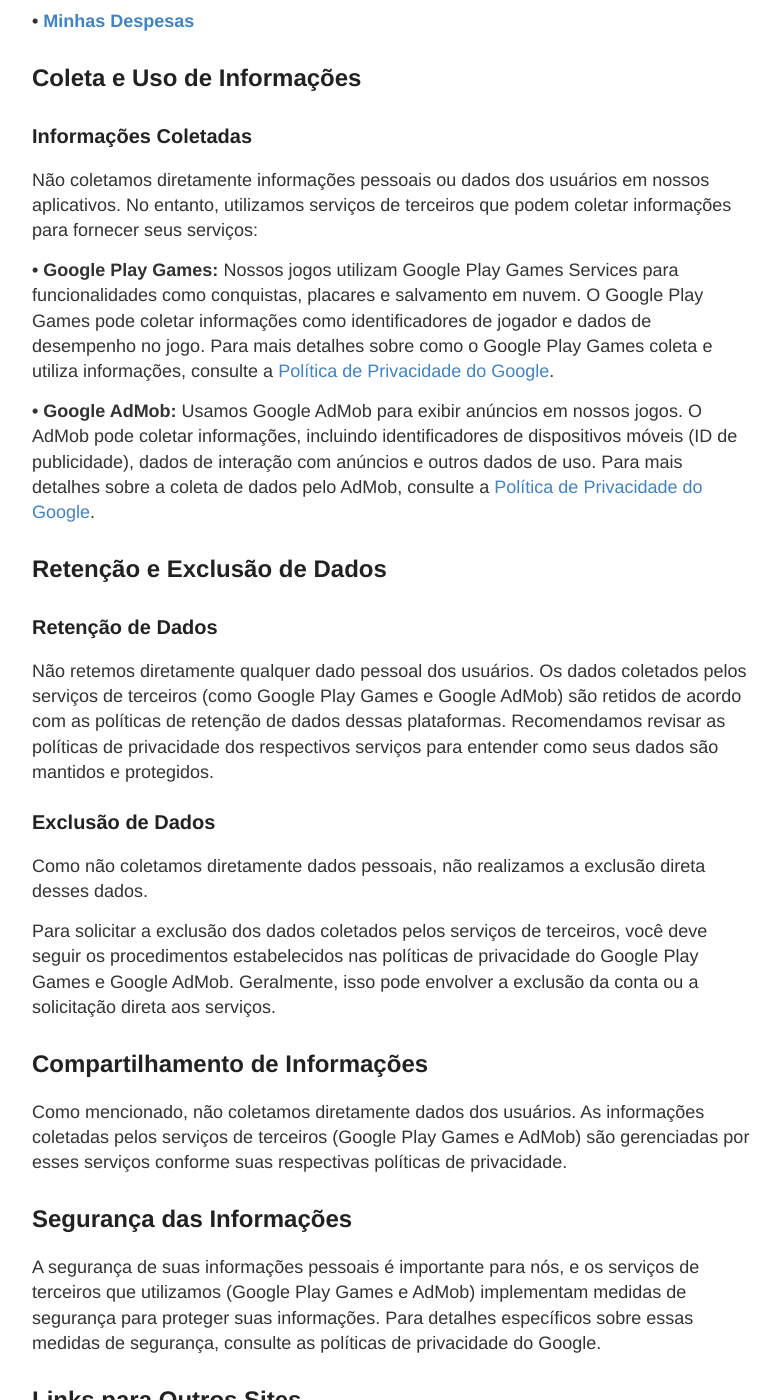
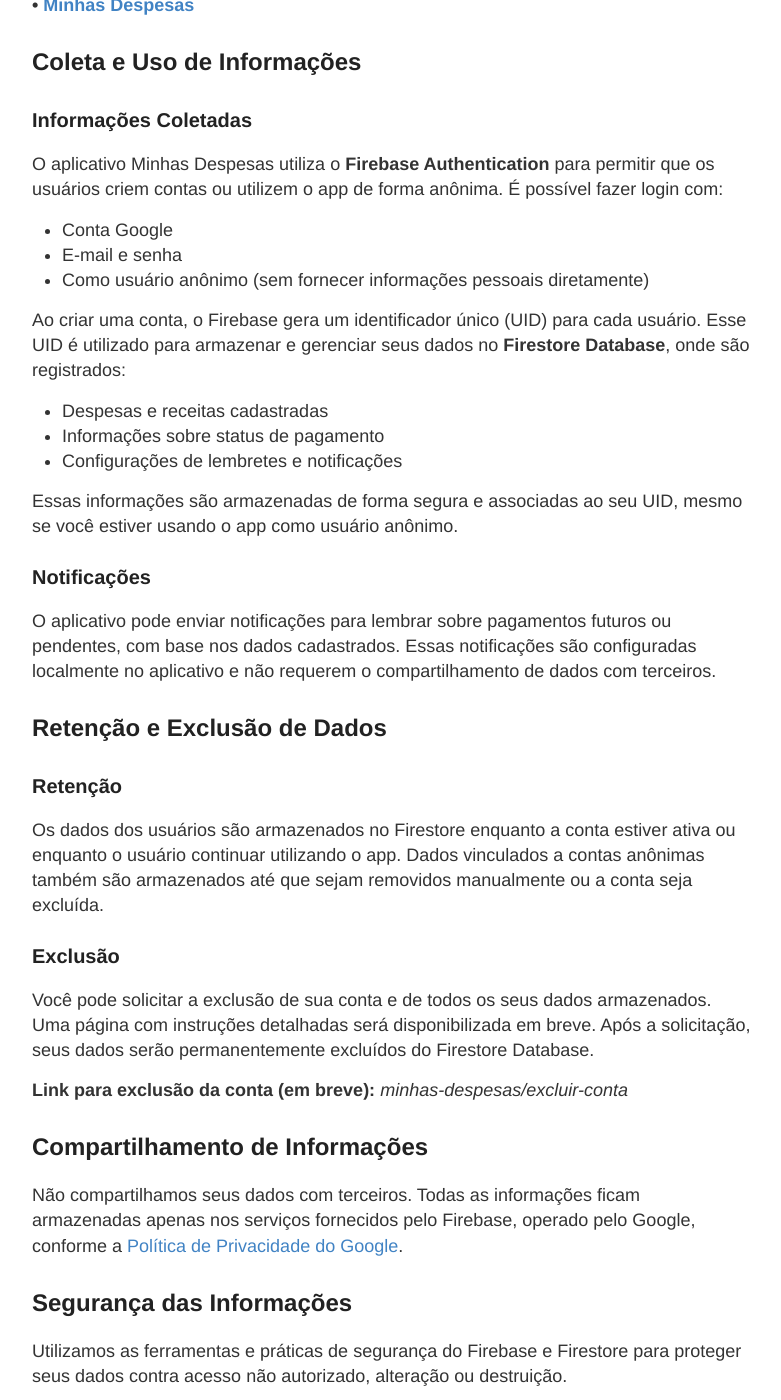
Before and after one commit to giveappsoficial/giveappsoficial.github.io, a Jekyll site: the page built from minhas-despesas/politica-de-privacidade-de-aplicativos.md, in a window 1280 px wide and 1400 px high, scrolled down 478 px. Shown: the whole window, without its empty margins (248-1029 px from the left). Built offline with Jekyll 4.4.1, drawn with Linux system fonts in a browser that asks for light colours; some of the changed text lies outside the part shown.

Commit message:
Update politica-de-privacidade-de-aplicativos.md

```diff
--- a/minhas-despesas/politica-de-privacidade-de-aplicativos.md
+++ b/minhas-despesas/politica-de-privacidade-de-aplicativos.md
@@ -1,60 +1,63 @@
 ---
 layout: page
-title: Política de Privacidade de Aplicativos
-permalink: minhas-despesas/politica-de-privacidade-de-aplicativos/
+title: Política de Privacidade – Minhas Despesas
+permalink: minhas-despesas/politica-de-privacidade/
 redirect_from:
   - minhas-despesas/politica-de-privacidade-de-aplicativos.html
 ---
 
-<h5>Última atualização: 27/04/2025</h5>
+<h5>Última atualização: 06/05/2025</h5>
 
-<p>Esta Política de Privacidade descreve nossas políticas e procedimentos sobre a coleta, uso e divulgação de suas informações quando você usa nossos aplicativos e informa sobre seus direitos de privacidade e como a lei protege você.</p>
+<p>Esta Política de Privacidade descreve como coletamos, usamos e protegemos seus dados pessoais ao utilizar o aplicativo <strong>Minhas Despesas</strong>. Também explica seus direitos relacionados à privacidade e como você pode exercê-los.</p>
 
-<p>Esta Política de Privacidade se aplica aos seguintes aplicativos:</p>
-
-<p><b>• <a href="https://play.google.com/store/apps/details?id=com.studiorock.game" target="_blank">Desafio Estelar</a></b></p>
-<p><b>• <a href="https://play.google.com/store/apps/details?id=com.rochagames.patientzero" target="_blank">Apocalipse Zumbi Paciente Zero</a></b></p>
-<p><b>• <a href="https://play.google.com/store/apps/details?id=com.giveapps.minhasdespesas" target="_blank">Minhas Despesas</a></b></p>
+<h2>Aplicativo Abrangido</h2>
+<p>Esta política se aplica exclusivamente ao aplicativo:</p>
+<p><strong>• <a href="https://play.google.com/store/apps/details?id=com.giveapps.minhasdespesas" target="_blank">Minhas Despesas</a></strong></p>
 
 <h2>Coleta e Uso de Informações</h2>
 <h3>Informações Coletadas</h3>
+<p>O aplicativo Minhas Despesas utiliza o <strong>Firebase Authentication</strong> para permitir que os usuários criem contas ou utilizem o app de forma anônima. É possível fazer login com:</p>
+<ul>
+  <li>Conta Google</li>
+  <li>E-mail e senha</li>
+  <li>Como usuário anônimo (sem fornecer informações pessoais diretamente)</li>
+</ul>
 
-<p>Não coletamos diretamente informações pessoais ou dados dos usuários em nossos aplicativos. No entanto, utilizamos serviços de terceiros que podem coletar informações para fornecer seus serviços:</p>
+<p>Ao criar uma conta, o Firebase gera um identificador único (UID) para cada usuário. Esse UID é utilizado para armazenar e gerenciar seus dados no <strong>Firestore Database</strong>, onde são registrados:</p>
+<ul>
+  <li>Despesas e receitas cadastradas</li>
+  <li>Informações sobre status de pagamento</li>
+  <li>Configurações de lembretes e notificações</li>
+</ul>
 
-<p><b>• Google Play Games:</b> Nossos jogos utilizam Google Play Games Services para funcionalidades como conquistas, placares e salvamento em nuvem. O Google Play Games pode coletar informações como identificadores de jogador e dados de desempenho no jogo. Para mais detalhes sobre como o Google Play Games coleta e utiliza informações, consulte a <a href="https://policies.google.com/privacy" target="_blank">Política de Privacidade do Google</a>.</p>
+<p>Essas informações são armazenadas de forma segura e associadas ao seu UID, mesmo se você estiver usando o app como usuário anônimo.</p>
 
-<p><b>• Google AdMob:</b> Usamos Google AdMob para exibir anúncios em nossos jogos. O AdMob pode coletar informações, incluindo identificadores de dispositivos móveis (ID de publicidade), dados de interação com anúncios e outros dados de uso. Para mais detalhes sobre a coleta de dados pelo AdMob, consulte a <a href="https://policies.google.com/privacy" target="_blank">Política de Privacidade do Google</a>.</p>
+<h3>Notificações</h3>
+<p>O aplicativo pode enviar notificações para lembrar sobre pagamentos futuros ou pendentes, com base nos dados cadastrados. Essas notificações são configuradas localmente no aplicativo e não requerem o compartilhamento de dados com terceiros.</p>
 
 <h2>Retenção e Exclusão de Dados</h2>
-<h3>Retenção de Dados</h3>
+<h3>Retenção</h3>
+<p>Os dados dos usuários são armazenados no Firestore enquanto a conta estiver ativa ou enquanto o usuário continuar utilizando o app. Dados vinculados a contas anônimas também são armazenados até que sejam removidos manualmente ou a conta seja excluída.</p>
 
-<p>Não retemos diretamente qualquer dado pessoal dos usuários.
-Os dados coletados pelos serviços de terceiros (como Google Play Games e Google AdMob) são retidos de acordo com as políticas de retenção de dados dessas plataformas. Recomendamos revisar as políticas de privacidade dos respectivos serviços para entender como seus dados são mantidos e protegidos.</p>
+<h3>Exclusão</h3>
+<p>Você pode solicitar a exclusão de sua conta e de todos os seus dados armazenados. Uma página com instruções detalhadas será disponibilizada em breve. Após a solicitação, seus dados serão permanentemente excluídos do Firestore Database.</p>
 
-<h3>Exclusão de Dados</h3>
-
-<p>Como não coletamos diretamente dados pessoais, não realizamos a exclusão direta desses dados.</p>
-<p>Para solicitar a exclusão dos dados coletados pelos serviços de terceiros, você deve seguir os procedimentos estabelecidos nas políticas de privacidade do Google Play Games e Google AdMob. Geralmente, isso pode envolver a exclusão da conta ou a solicitação direta aos serviços.</p>
-
+<p><strong>Link para exclusão da conta (em breve):</strong> <em>minhas-despesas/excluir-conta</em></p>
 
 <h2>Compartilhamento de Informações</h2>
-<p>Como mencionado, não coletamos diretamente dados dos usuários. As informações coletadas pelos serviços de terceiros (Google Play Games e AdMob) são gerenciadas por esses serviços conforme suas respectivas políticas de privacidade.</p>
+<p>Não compartilhamos seus dados com terceiros. Todas as informações ficam armazenadas apenas nos serviços fornecidos pelo Firebase, operado pelo Google, conforme a <a href="https://policies.google.com/privacy" target="_blank">Política de Privacidade do Google</a>.</p>
 
 <h2>Segurança das Informações</h2>
-<p>A segurança de suas informações pessoais é importante para nós, e os serviços de terceiros que utilizamos (Google Play Games e AdMob) implementam medidas de segurança para proteger suas informações. Para detalhes específicos sobre essas medidas de segurança, consulte as políticas de privacidade do Google.</p>
+<p>Utilizamos as ferramentas e práticas de segurança do Firebase e Firestore para proteger seus dados contra acesso não autorizado, alteração ou destruição.</p>
 
-<h2>Links para Outros Sites</h2>
-<p>Nossos serviços podem conter links para outros sites que não são operados por nós. Se você clicar em um link de terceiros, será direcionado ao site desse terceiro. Recomendamos fortemente que você reveja a Política de Privacidade de cada site que visita. Não temos controle e não assumimos responsabilidade pelo conteúdo, políticas de privacidade ou práticas de quaisquer sites ou serviços de terceiros.</p>
+<h2>Privacidade de Crianças</h2>
+<p>O aplicativo Minhas Despesas não é direcionado a crianças. Não coletamos intencionalmente dados pessoais de menores de 13 anos. Caso tomemos conhecimento de que coletamos dados pessoais de uma criança sem o consentimento dos pais, tomaremos as medidas necessárias para removê-los.</p>
 
-<h2>Privacidade das Crianças</h2>
-<p>Alguns de nossos aplicativos são destinados a todas as idades, a partir de 6 anos. Não coletamos intencionalmente informações pessoais de crianças. Os serviços de terceiros que utilizamos (Google Play Games e AdMob) podem coletar dados conforme suas próprias políticas de privacidade.</p>
+<h2>Alterações a Esta Política</h2>
+<p>Podemos atualizar esta Política de Privacidade periodicamente. Quaisquer mudanças entrarão em vigor quando publicadas nesta página, com a data de atualização ajustada no topo. Recomendamos que você revise esta página regularmente.</p>
 
-<p>Se você é pai/mãe ou responsável e está ciente de que seu filho nos forneceu dados pessoais através desses serviços de terceiros, entre em contato conosco. Se tomarmos conhecimento de que coletamos dados pessoais de crianças sem verificação do consentimento dos pais, tomaremos medidas para remover essas informações de nossos servidores.</p>
-
-<h2>Alterações a Esta Política de Privacidade</h2>
-<p>Podemos atualizar nossa Política de Privacidade de tempos em tempos. Notificaremos você de quaisquer mudanças publicando a nova Política de Privacidade nesta página e atualizando a "Data de Atualização" no topo desta Política de Privacidade. Recomenda-se revisar esta Política de Privacidade periodicamente para quaisquer mudanças. Mudanças a esta Política de Privacidade são efetivas quando postadas nesta página.</p>
-
-<h2>Contate-nos</h2>
-<p>Se você tiver alguma dúvida sobre esta Política de Privacidade, entre em contato conosco:</p>
-
-<p>• Por e-mail: giveappscontato@gmail.com</p>
+<h2>Contato</h2>
+<p>Se você tiver dúvidas ou solicitações relacionadas à sua privacidade, entre em contato:</p>
+<ul>
+  <li><strong>E-mail:</strong> giveappscontato@gmail.com</li>
+</ul>
```
